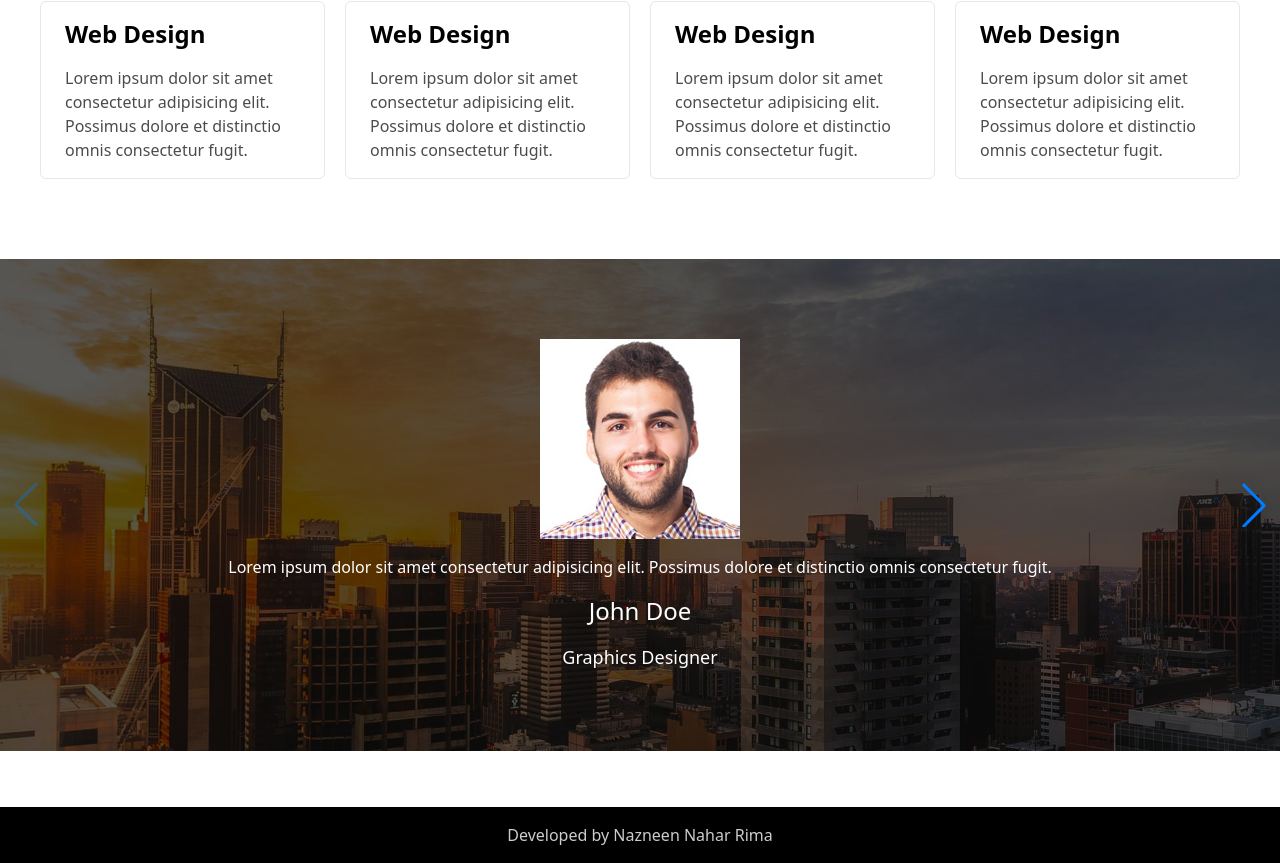
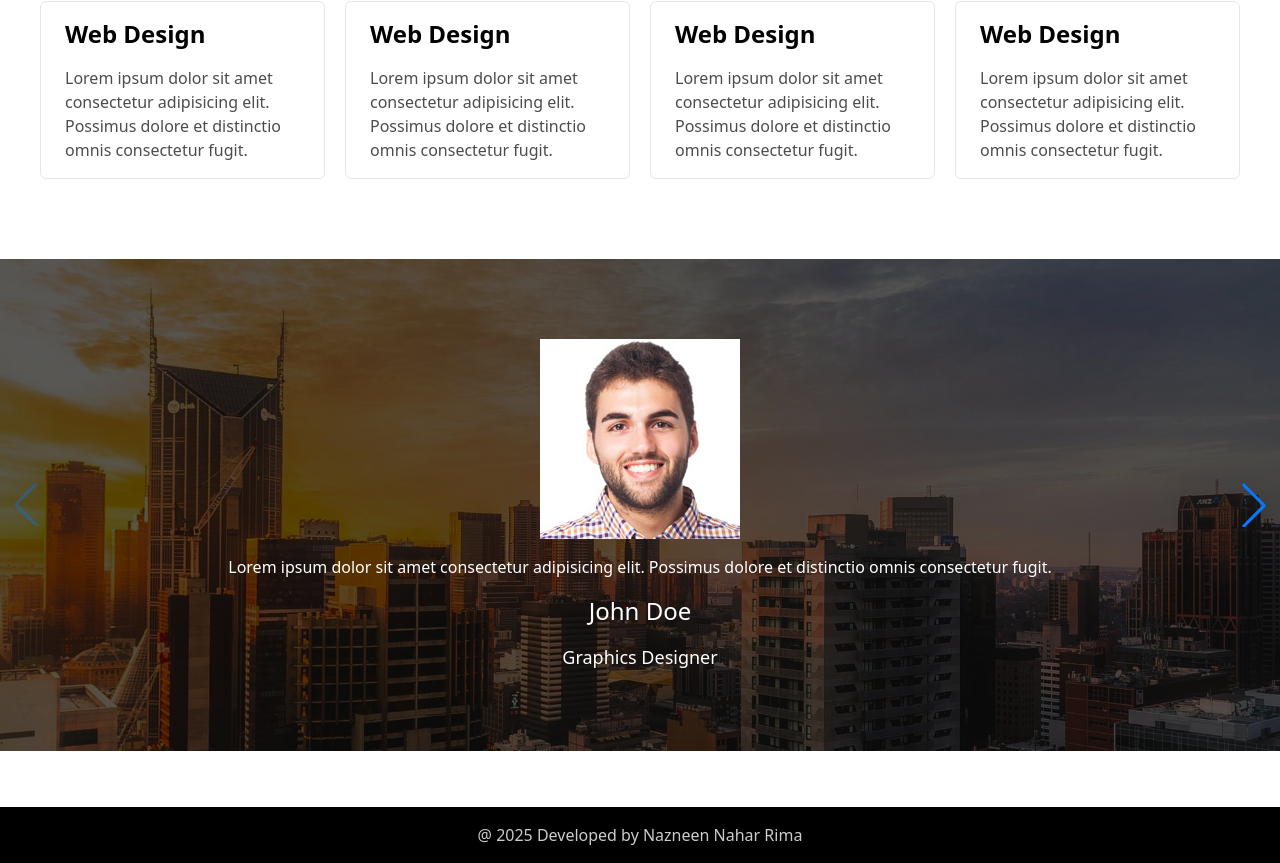
Before and after one commit to nazneen636/RPL-assesment-portfolio, a React (Vite) app: page / in a window 1280 px wide. Shown: the part 1229-2092 px from the top of the page. Built offline with nearby package versions, Linux system fonts and the light colour scheme.

Commit message:
footer date

```diff
--- a/src/components/common/Footer.jsx
+++ b/src/components/common/Footer.jsx
@@ -3,7 +3,9 @@ import React from "react";
 const Footer = () => {
   return (
     <div className="text-center absolute bottom-0 w-full bg-black text-white py-4">
-      <p className="opacity-80"> Developed by Nazneen Nahar Rima</p>
+      <p className="opacity-80">
+        @ {new Date().getFullYear()} Developed by Nazneen Nahar Rima
+      </p>
     </div>
   );
 };
```
